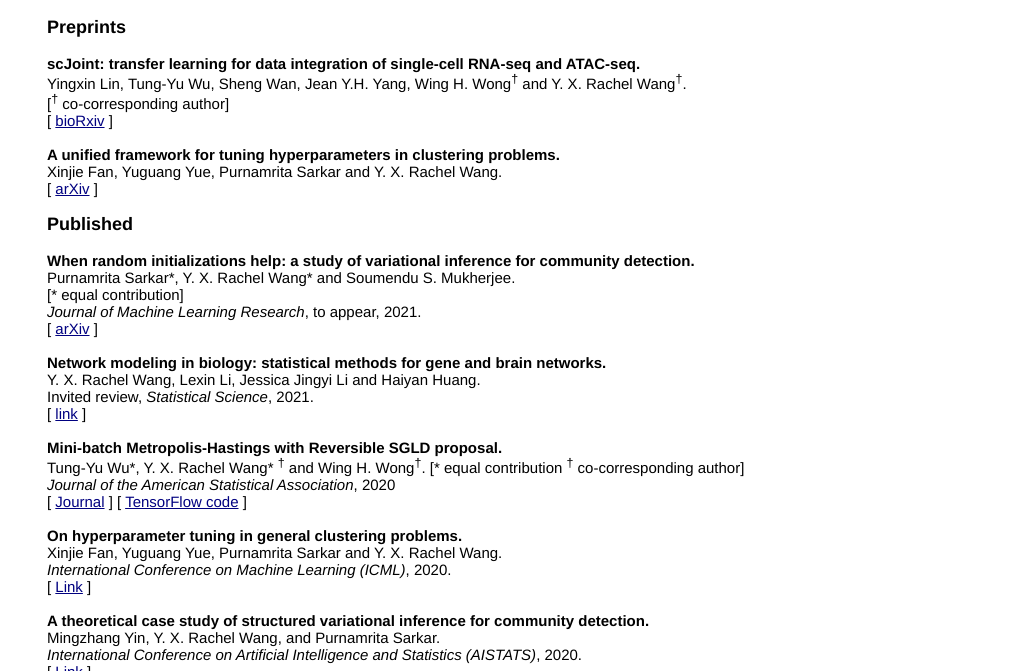
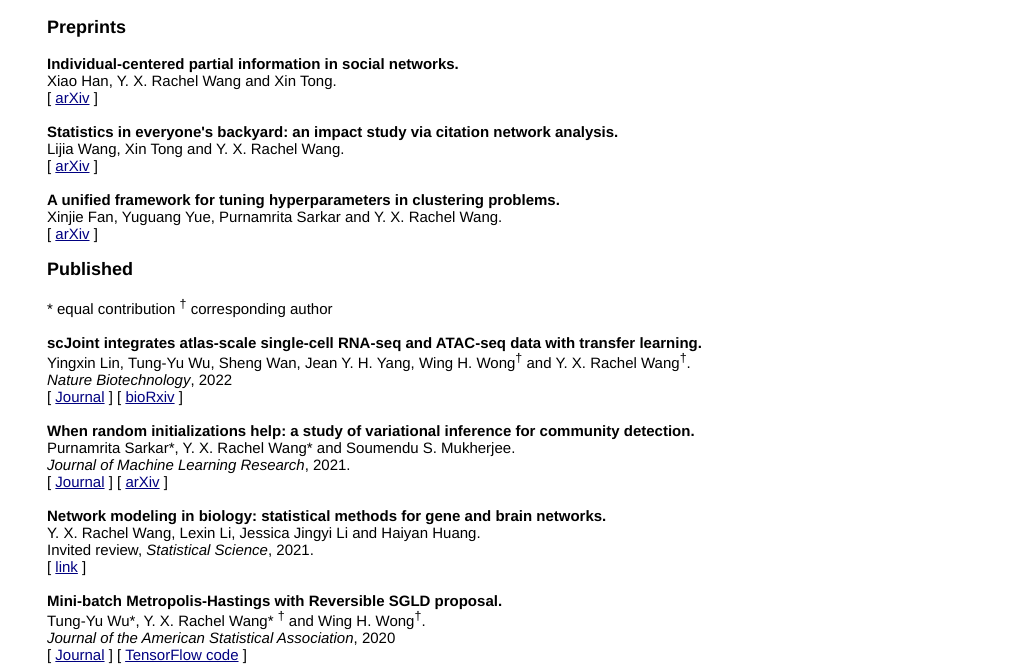
Before and after one commit to ryxwang/ryxwang.github.io, a plain HTML site: page publications.html in a window 1280 px wide. Shown: the part 129-800 px from the top of the page, without its empty margins (128-1151 px from the left). Drawn offline with Linux system fonts and the light colour scheme.

Commit message:
Update publications.html

```diff
--- a/publications.html
+++ b/publications.html
@@ -41,10 +41,13 @@
 <div id="main">
 	<b><big>Preprints</big></b><br><br>
 
-    <b>scJoint: transfer learning for data integration of single-cell RNA-seq and ATAC-seq.</b><br>
-    Yingxin Lin, Tung-Yu Wu, Sheng Wan, Jean Y.H. Yang, Wing H. Wong<sup>&dagger;</sup> and Y. X. Rachel Wang<sup>&dagger;</sup>.<br>
-    [<sup>&dagger;</sup> co-corresponding author] <br>
-    [ <a href="https://www.biorxiv.org/content/10.1101/2020.12.31.424916v2">bioRxiv</a> ]<br><br>
+    <b>Individual-centered partial information in social networks.</b><br>
+    Xiao Han, Y. X. Rachel Wang and Xin Tong.<br>
+    [ <a href="https://arxiv.org/abs/2010.00729">arXiv</a> ]<br><br>
+
+    <b>Statistics in everyone's backyard: an impact study via citation network analysis.</b><br>
+    Lijia Wang, Xin Tong and Y. X. Rachel Wang.<br>
+    [ <a href="https://arxiv.org/abs/2110.08605">arXiv</a> ]<br><br>
 
     <b>A unified framework for tuning hyperparameters in clustering problems.</b><br>
     Xinjie Fan, Yuguang Yue, Purnamrita Sarkar and Y. X. Rachel Wang.<br>
@@ -53,10 +56,18 @@
 
     <b><big>Published</big></b><br><br>
 
+    * equal contribution <sup>&dagger;</sup> corresponding author <br><br>
+
+    <b>scJoint integrates atlas-scale single-cell RNA-seq and ATAC-seq data with transfer learning.</b><br>
+    Yingxin Lin, Tung-Yu Wu, Sheng Wan, Jean Y. H. Yang, Wing H. Wong<sup>&dagger;</sup> and Y. X. Rachel Wang<sup>&dagger;</sup>.<br>
+    <i>Nature Biotechnology</i>, 2022<br>
+    [ <a href="https://www.nature.com/articles/s41587-021-01161-6">Journal</a> ]
+    [ <a href="https://www.biorxiv.org/content/10.1101/2020.12.31.424916v3">bioRxiv</a> ]<br><br>
+
     <b>When random initializations help: a study of variational inference for community detection.</b><br>
     Purnamrita Sarkar*, Y. X. Rachel Wang* and Soumendu S. Mukherjee.<br>
-    [* equal contribution]<br>
-    <i>Journal of Machine Learning Research</i>, to appear, 2021.<br>
+    <i>Journal of Machine Learning Research</i>, 2021.<br>
+    [ <a href="https://jmlr.org/papers/v22/19-630.html">Journal</a> ]
     [ <a href="https://arxiv.org/abs/1905.06661">arXiv</a> ]<br><br>
 
 
@@ -66,18 +77,17 @@
     [ <a href="http://jsb.ucla.edu/sites/default/files/publications/StatisticalScience-Network.pdf">link</a> ]<br><br>
 
     <b>Mini-batch Metropolis-Hastings with Reversible SGLD proposal.</b><br>
-    Tung-Yu Wu*, Y. X. Rachel Wang* <sup>&dagger;</sup> and Wing H. Wong<sup>&dagger;</sup>.
-    [* equal contribution <sup>&dagger;</sup> co-corresponding author]<br>
+    Tung-Yu Wu*, Y. X. Rachel Wang* <sup>&dagger;</sup> and Wing H. Wong<sup>&dagger;</sup>.<br>
     <i>Journal of the American Statistical Association</i>, 2020<br>
     [ <a href="https://www.tandfonline.com/doi/abs/10.1080/01621459.2020.1782222?journalCode=uasa20">Journal</a> ] [ <a href="https://github.com/TYCODE-STANFORD/RSGLD">TensorFlow code</a> ]<br><br>
 
     <b>On hyperparameter tuning in general clustering problems.</b><br>
-    Xinjie Fan, Yuguang Yue, Purnamrita Sarkar and Y. X. Rachel Wang.<br>
+    Xinjie Fan, Yuguang Yue, Purnamrita Sarkar <sup>&dagger;</sup> and Y. X. Rachel Wang <sup>&dagger;</sup>.<br>
     <i>International Conference on Machine Learning (ICML)</i>, 2020.<br>
         [ <a href="http://proceedings.mlr.press/v119/fan20b/fan20b.pdf">Link</a> ]<br><br>
 
     <b>A theoretical case study of structured variational inference for community detection.</b><br>
-    Mingzhang Yin, Y. X. Rachel Wang, and Purnamrita Sarkar.<br>
+    Mingzhang Yin, Y. X. Rachel Wang <sup>&dagger;</sup>, and Purnamrita Sarkar <sup>&dagger;</sup>.<br>
     <i>International Conference on Artificial Intelligence and Statistics (AISTATS)</i>, 2020.<br>
     [ <a href="http://proceedings.mlr.press/v108/yin20a.html">Link</a> ]<br><br>
 
@@ -87,8 +97,7 @@
     [ <a href="https://projecteuclid.org/euclid.aoas/1571277762">Journal</a> ] [ <a href="https://arxiv.org/abs/1707.09587">arXiv</a> ] [<a href="https://github.com/ryxwang/lp_opt">code</a>]<br><br>
 
     <b>Mean field for the Stochastic Blockmodel: optimization landscape and convergence issues.</b><br>
-    Soumendu S. Mukherjee*, Purnamrita Sarkar*, Y. X. Rachel Wang* and Bowei Yan.
-    [* equal contribution]<br>
+    Soumendu S. Mukherjee*, Purnamrita Sarkar*, Y. X. Rachel Wang* and Bowei Yan.<br>
     <i>Advances in Neural Information Processing Systems (NeurIPS)</i>, 2018.<br>
     [ <a href="https://papers.nips.cc/paper/8268-mean-field-for-the-stochastic-blockmodel-optimization-landscape-and-convergence-issues.pdf">Link</a> ]<br><br>
 
```
